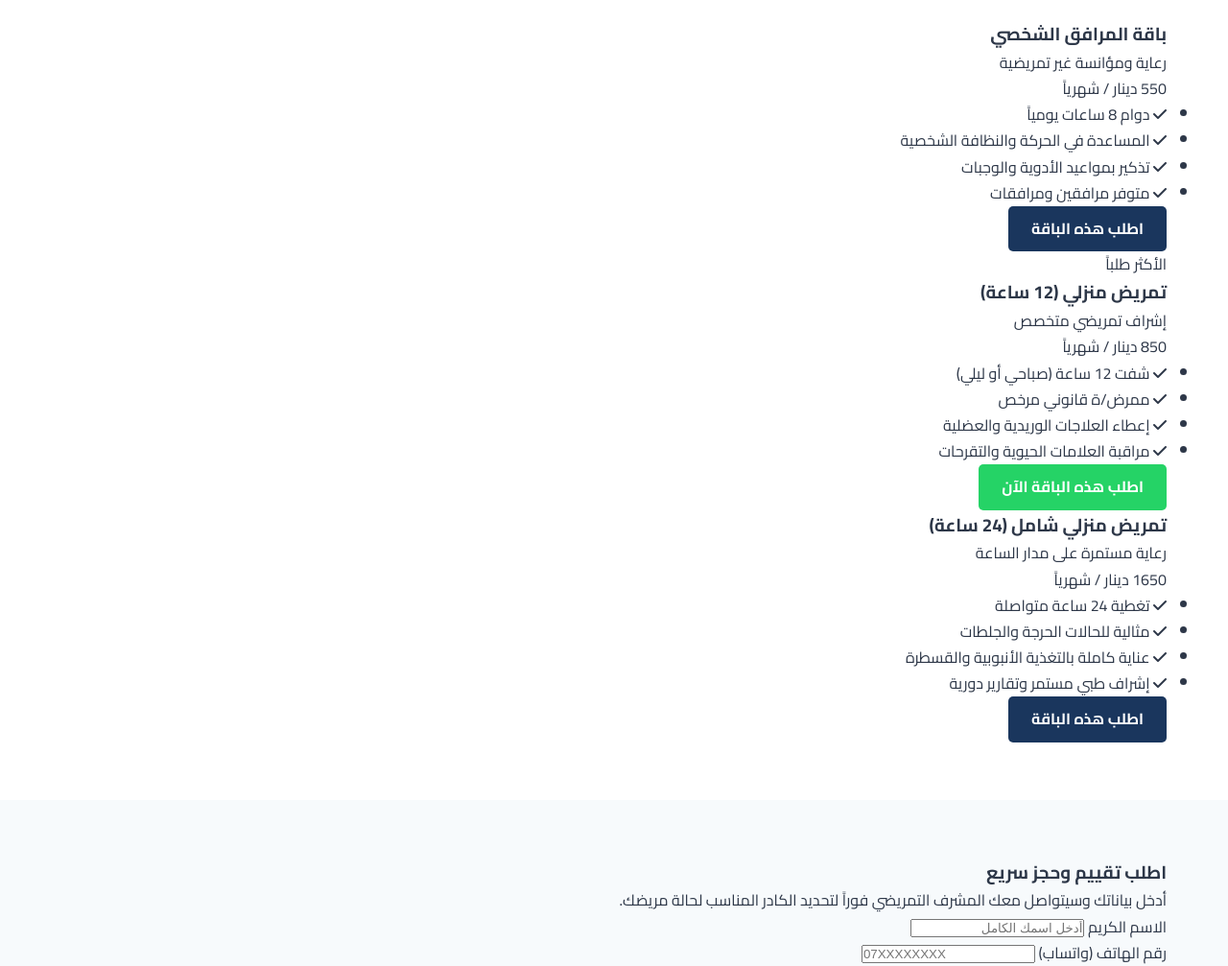
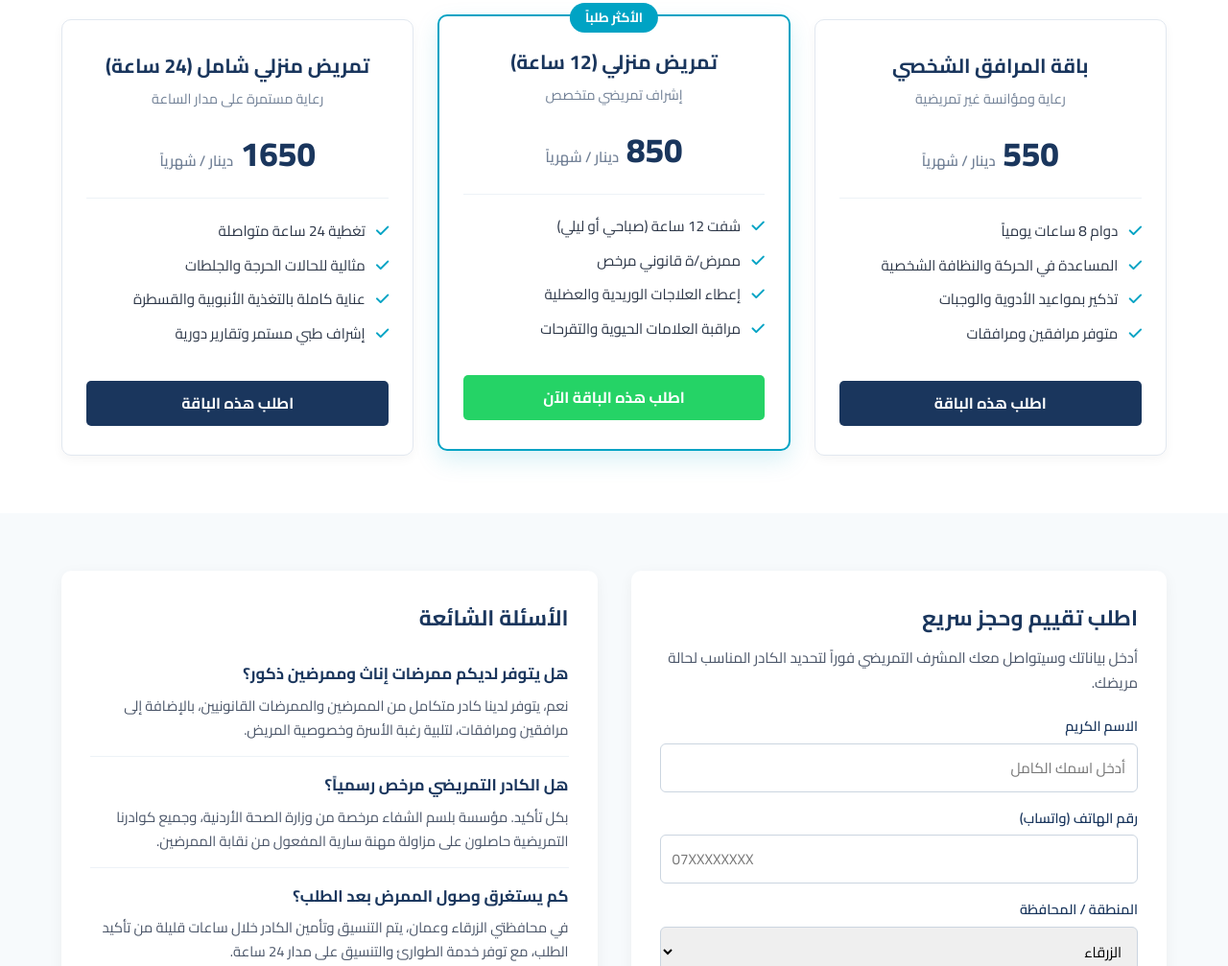
Before and after one commit to yasensmamah23-lab/balasom, a plain HTML site: page index.html in a window 1280 px wide. Shown: the part 1793-2800 px from the top of the page at 96% size. Drawn offline with Linux system fonts and the light colour scheme.

Commit message:
Update style.css

```diff
--- a/style.css
+++ b/style.css
@@ -141,6 +141,15 @@ a {
     border: 2px solid var(--white);
     color: var(--white);
 }
+.btn-block {
+    display: block;
+    width: 100%;
+    text-align: center;
+    border: none;
+    cursor: pointer;
+    font-family: var(--font-family);
+    font-size: 1rem;
+}
 
 .trust-bar {
     background: var(--white);
@@ -199,6 +208,142 @@ a {
     font-size: 1.15rem;
 }
 
+/* تنسيق قسم الباقات والأسعار */
+.pricing-grid {
+    display: grid;
+    grid-template-columns: repeat(auto-fit, minmax(280px, 1fr));
+    gap: 25px;
+    align-items: stretch;
+}
+.pricing-card {
+    background: var(--white);
+    border: 1px solid #E2E8F0;
+    border-radius: 10px;
+    padding: 30px 25px;
+    text-align: center;
+    position: relative;
+    box-shadow: 0 4px 12px rgba(0,0,0,0.04);
+    display: flex;
+    flex-direction: column;
+    justify-content: space-between;
+}
+.pricing-card.featured {
+    border: 2px solid var(--secondary);
+    box-shadow: 0 10px 25px rgba(0,163,196,0.15);
+    transform: translateY(-5px);
+}
+.popular-badge {
+    position: absolute;
+    top: -14px;
+    left: 50%;
+    transform: translateX(-50%);
+    background: var(--secondary);
+    color: var(--white);
+    padding: 4px 16px;
+    border-radius: 20px;
+    font-size: 0.85rem;
+    font-weight: bold;
+}
+.pricing-header h3 {
+    color: var(--primary);
+    font-size: 1.3rem;
+    margin-bottom: 5px;
+}
+.pricing-header .subtitle {
+    color: #718096;
+    font-size: 0.9rem;
+    margin-bottom: 15px;
+}
+.pricing-header .price {
+    font-size: 2.2rem;
+    font-weight: 800;
+    color: var(--primary);
+    margin-bottom: 20px;
+    border-bottom: 1px solid #EDF2F7;
+    padding-bottom: 15px;
+}
+.pricing-header .price span {
+    font-size: 0.95rem;
+    font-weight: 600;
+    color: #718096;
+}
+.pricing-features {
+    list-style: none;
+    text-align: right;
+    margin-bottom: 25px;
+}
+.pricing-features li {
+    margin-bottom: 10px;
+    font-size: 0.95rem;
+    color: var(--dark);
+}
+.pricing-features i {
+    color: var(--secondary);
+    margin-left: 8px;
+}
+
+/* تنسيق نموذج الحجز والأسئلة الشائعة */
+.booking-faq-grid {
+    display: grid;
+    grid-template-columns: repeat(auto-fit, minmax(300px, 1fr));
+    gap: 35px;
+    align-items: start;
+}
+.booking-box, .faq-box {
+    background: var(--white);
+    padding: 30px;
+    border-radius: 10px;
+    box-shadow: 0 4px 15px rgba(0,0,0,0.05);
+}
+.booking-box h3, .faq-box h3 {
+    color: var(--primary);
+    font-size: 1.4rem;
+    margin-bottom: 10px;
+}
+.booking-box p {
+    font-size: 0.95rem;
+    color: #4A5568;
+    margin-bottom: 20px;
+}
+.form-group {
+    margin-bottom: 15px;
+}
+.form-group label {
+    display: block;
+    font-weight: 600;
+    margin-bottom: 5px;
+    font-size: 0.9rem;
+    color: var(--primary);
+}
+.form-group input, .form-group select {
+    width: 100%;
+    padding: 10px 12px;
+    border: 1px solid #CBD5E0;
+    border-radius: 6px;
+    font-family: var(--font-family);
+    font-size: 0.95rem;
+}
+.form-group input:focus, .form-group select:focus {
+    outline: none;
+    border-color: var(--secondary);
+}
+.faq-item {
+    border-bottom: 1px solid #EDF2F7;
+    padding: 15px 0;
+}
+.faq-item:last-child {
+    border-bottom: none;
+}
+.faq-item h4 {
+    color: var(--primary);
+    font-size: 1.05rem;
+    margin-bottom: 6px;
+}
+.faq-item p {
+    font-size: 0.92rem;
+    color: #4A5568;
+}
+
 .about-content {
     max-width: 900px;
     margin: 0 auto;
@@ -235,22 +380,37 @@ a {
 .text-center { text-align: center; }
 .margin-top { margin-top: 25px; }
 
-.whatsapp-float {
+/* الأزرار العائمة (واتساب + اتصال) */
+.floating-buttons {
     position: fixed;
-    width: 55px;
-    height: 55px;
-    bottom: 25px;
+    bottom: 20px;
     left: 20px;
-    background-color: #25D366;
+    display: flex;
+    flex-direction: column;
+    gap: 12px;
+    z-index: 10000;
+}
+.whatsapp-float, .phone-float {
+    width: 52px;
+    height: 52px;
+    border-radius: 50%;
     color: #FFF;
-    border-radius: 50px;
-    text-align: center;
-    font-size: 32px;
-    box-shadow: 2px 2px 10px rgba(0,0,0,0.3);
-    z-index: 10000;
     display: flex;
     align-items: center;
     justify-content: center;
+    box-shadow: 0 4px 12px rgba(0,0,0,0.25);
+    transition: transform 0.2s;
+}
+.whatsapp-float {
+    background-color: #25D366;
+    font-size: 28px;
+}
+.phone-float {
+    background-color: var(--primary);
+    font-size: 20px;
+}
+.whatsapp-float:hover, .phone-float:hover {
+    transform: scale(1.08);
 }
 
 /* التنسيق الخاص بالهواتف لمنع الانقسام والتشوه */
@@ -284,4 +444,7 @@ a {
         width: 100%;
         max-width: 280px;
     }
+    .pricing-card.featured {
+        transform: none;
+    }
 }
```
